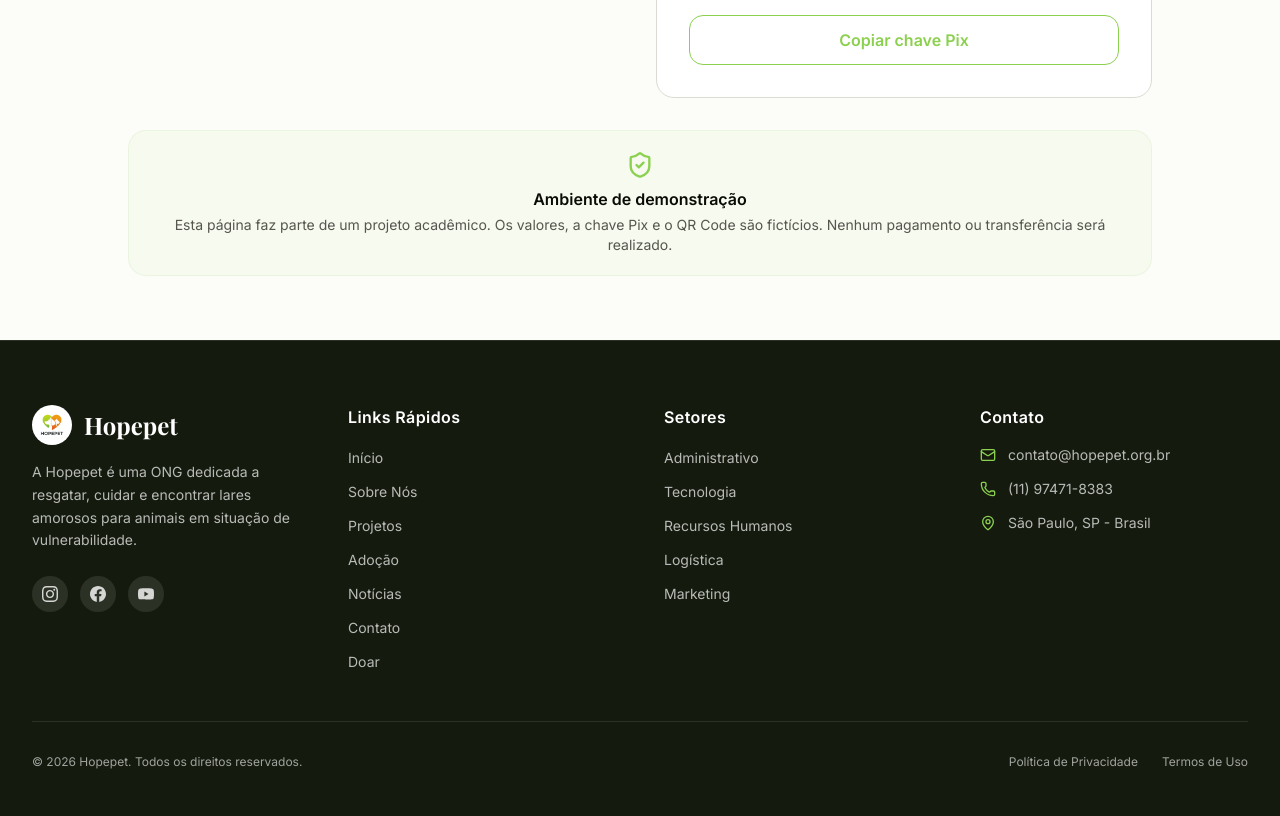
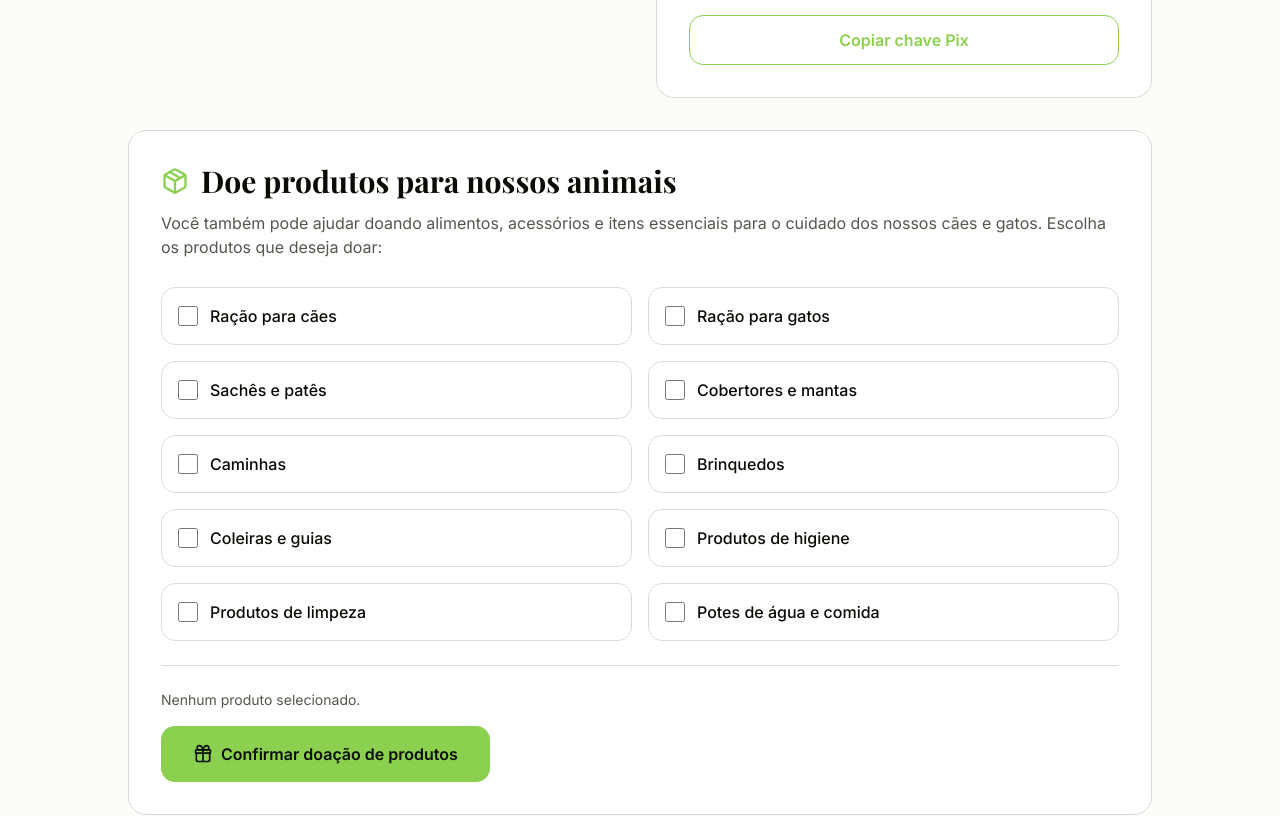
Before and after one commit to thaaporto526-commits/hopepet, a Next.js app: page /donate in a window 1280 px wide. Shown: the part 760-1576 px from the top of the page. Built offline with nearby package versions, Linux system fonts and the light colour scheme; a web font is replaced by a local one.

Commit message:
Update page.tsx

```diff
--- a/app/donate/page.tsx
+++ b/app/donate/page.tsx
@@ -1,11 +1,24 @@
 "use client";
 
 import { useState } from "react";
-import { Heart, Copy, QrCode, ShieldCheck } from "lucide-react";
+import { Heart, Copy, QrCode, ShieldCheck, Package, Gift } from "lucide-react";
 import { playfair } from "@/lib/fonts";
 
 const pixKey = "hopepet-doacao-demo@exemplo.com";
 const suggestedValues = ["10", "25", "50", "100"];
+
+const donationItems = [
+  "Ração para cães",
+  "Ração para gatos",
+  "Sachês e patês",
+  "Cobertores e mantas",
+  "Caminhas",
+  "Brinquedos",
+  "Coleiras e guias",
+  "Produtos de higiene",
+  "Produtos de limpeza",
+  "Potes de água e comida",
+];
 
 function DemoQrCode() {
   const size = 21;
@@ -30,8 +43,10 @@ function DemoQrCode() {
     if (isFinder(row, col, 0, 14)) return true;
     if (isFinder(row, col, 14, 0)) return true;
 
-    return (row * 7 + col * 11 + row * col) % 3 === 0 ||
-      (row + col * 2) % 5 === 0;
+    return (
+      (row * 7 + col * 11 + row * col) % 3 === 0 ||
+      (row + col * 2) % 5 === 0
+    );
   }
 
   return (
@@ -57,6 +72,9 @@ function DemoQrCode() {
 export default function DonatePage() {
   const [amount, setAmount] = useState("25");
   const [message, setMessage] = useState("");
+  const [selectedItems, setSelectedItems] = useState<string[]>([]);
+  const [quantities, setQuantities] = useState<Record<string, number>>({});
+  const [productMessage, setProductMessage] = useState("");
 
   const formattedAmount = Number(amount || 0).toLocaleString("pt-BR", {
     style: "currency",
@@ -80,6 +98,38 @@ export default function DonatePage() {
 
     setMessage(
       `Doação demonstrativa de ${formattedAmount} realizada com sucesso!`
+    );
+  }
+
+  function toggleItem(item: string) {
+    setSelectedItems((current) =>
+      current.includes(item)
+        ? current.filter((selected) => selected !== item)
+        : [...current, item]
+    );
+    setProductMessage("");
+  }
+
+  function updateQuantity(item: string, quantity: number) {
+    setQuantities((current) => ({
+      ...current,
+      [item]: Math.max(1, quantity),
+    }));
+    setProductMessage("");
+  }
+
+  function confirmProductDonation() {
+    if (selectedItems.length === 0) {
+      setProductMessage("Selecione pelo menos um item para continuar.");
+      return;
+    }
+
+    const summary = selectedItems
+      .map((item) => `${quantities[item] || 1}x ${item}`)
+      .join(", ");
+
+    setProductMessage(
+      `Doação demonstrativa confirmada! Itens selecionados: ${summary}.`
     );
   }
 
@@ -223,6 +273,95 @@ export default function DonatePage() {
           </section>
         </div>
 
+        <section className="bg-card border rounded-2xl p-6 md:p-8 mt-8">
+          <div className="flex items-center gap-3 mb-3">
+            <Package className="w-7 h-7 text-primary" />
+            <h2 className={`${playfair.className} text-2xl md:text-3xl font-bold`}>
+              Doe produtos para nossos animais
+            </h2>
+          </div>
+
+          <p className="text-muted-foreground mb-7">
+            Você também pode ajudar doando alimentos, acessórios e itens
+            essenciais para o cuidado dos nossos cães e gatos. Escolha os
+            produtos que deseja doar:
+          </p>
+
+          <div className="grid grid-cols-1 sm:grid-cols-2 gap-4">
+            {donationItems.map((item) => {
+              const selected = selectedItems.includes(item);
+
+              return (
+                <div
+                  key={item}
+                  className={`border rounded-xl p-4 transition ${
+                    selected
+                      ? "border-primary bg-primary/5"
+                      : "border-border"
+                  }`}
+                >
+                  <label className="flex items-center gap-3 cursor-pointer">
+                    <input
+                      type="checkbox"
+                      checked={selected}
+                      onChange={() => toggleItem(item)}
+                      className="w-5 h-5 accent-primary"
+                    />
+                    <span className="font-medium">{item}</span>
+                  </label>
+
+                  {selected && (
+                    <div className="mt-4 flex items-center gap-3">
+                      <label
+                        htmlFor={`quantity-${item}`}
+                        className="text-sm text-muted-foreground"
+                      >
+                        Quantidade:
+                      </label>
+                      <input
+                        id={`quantity-${item}`}
+                        type="number"
+                        min="1"
+                        value={quantities[item] || 1}
+                        onChange={(event) =>
+                          updateQuantity(item, Number(event.target.value))
+                        }
+                        className="w-20 border rounded-lg px-3 py-2 bg-background"
+                      />
+                    </div>
+                  )}
+                </div>
+              );
+            })}
+          </div>
+
+          <div className="mt-6 border-t pt-6">
+            <p className="text-sm text-muted-foreground mb-4">
+              {selectedItems.length === 0
+                ? "Nenhum produto selecionado."
+                : `${selectedItems.length} tipo(s) de produto selecionado(s).`}
+            </p>
+
+            <button
+              type="button"
+              onClick={confirmProductDonation}
+              className="w-full sm:w-auto bg-primary text-primary-foreground rounded-xl px-8 py-4 font-semibold flex items-center justify-center gap-2 hover:opacity-90 transition"
+            >
+              <Gift className="w-5 h-5" />
+              Confirmar doação de produtos
+            </button>
+
+            {productMessage && (
+              <p
+                role="status"
+                className="mt-4 text-sm text-primary font-medium break-words"
+              >
+                {productMessage}
+              </p>
+            )}
+          </div>
+        </section>
+
         <div className="mt-8 rounded-2xl bg-primary/5 border border-primary/10 p-5 text-center">
           <ShieldCheck className="w-7 h-7 text-primary mx-auto mb-2" />
 
@@ -232,8 +371,9 @@ export default function DonatePage() {
 
           <p className="text-sm text-muted-foreground">
             Esta página faz parte de um projeto acadêmico. Os valores,
-            a chave Pix e o QR Code são fictícios. Nenhum pagamento
-            ou transferência será realizado.
+            a chave Pix e o QR Code são fictícios. A seleção de produtos
+            também é demonstrativa. Nenhum pagamento, transferência ou
+            doação real será realizado.
           </p>
         </div>
       </div>
```
